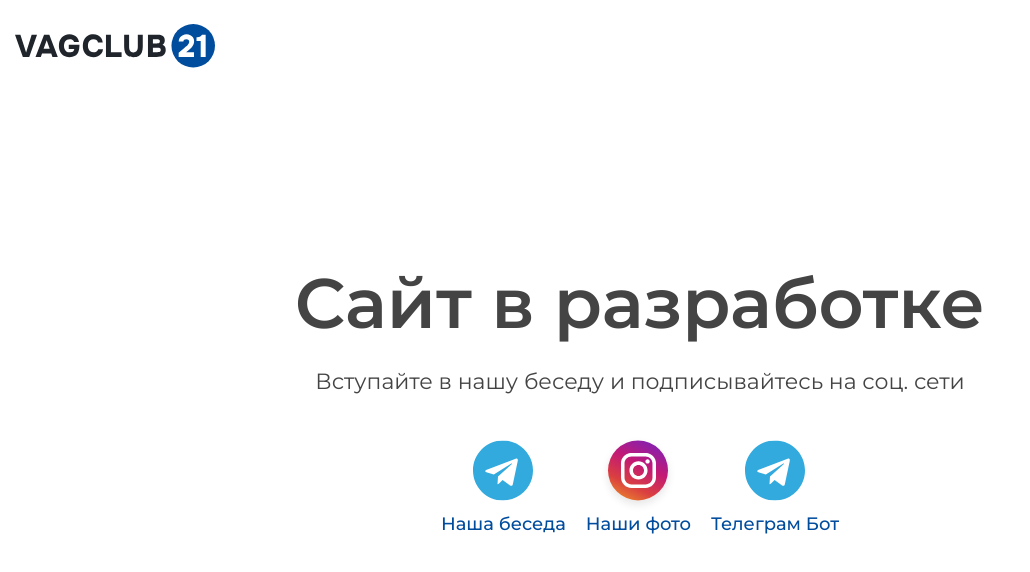
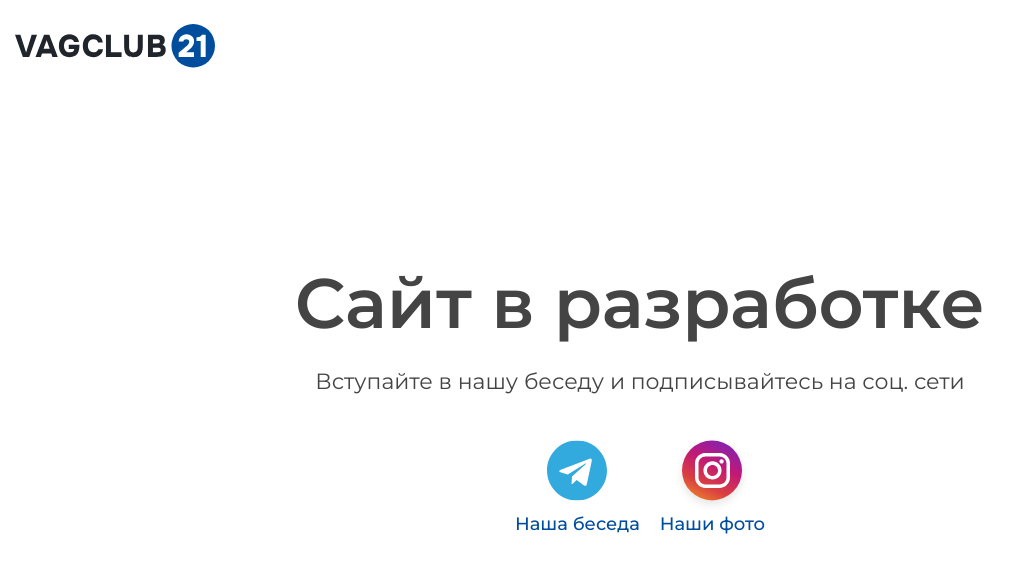
Before and after one commit to Werwllleh/vagclub21-site, a Next.js app: page / in a window 1280 px wide. Shown: the top 572 px of the page, without its empty margins (0-1030 px from the left). Built offline with nearby package versions, Linux system fonts and the light colour scheme.

Commit message:
update dependencies

```diff
--- a/package.json
+++ b/package.json
@@ -9,11 +9,11 @@
     "lint": "next lint"
   },
   "dependencies": {
-    "next": "15.5.3",
+    "next": "16.2.9",
     "react": "^19.0.0",
     "react-dom": "^19.0.0"
   },
   "devDependencies": {
-    "sass": "^1.83.0"
+    "sass": "^1.100.0"
   }
 }
--- a/src/components/social-links.js
+++ b/src/components/social-links.js
@@ -36,7 +36,7 @@ const SocialLinks = () => {
           </div>
         </div>
       </Link>
-      <Link onClick={() => ymReach(YM_METHOD.REACH_GOAL, 'bot')}
+      {/*<Link onClick={() => ymReach(YM_METHOD.REACH_GOAL, 'bot')}
             target="_blank"
             href="https://t.me/VW21ClubBot"
             className="page-soon__link"
@@ -49,7 +49,7 @@ const SocialLinks = () => {
             Телеграм Бот
           </div>
         </div>
-      </Link>
+      </Link>*/}
     </div>
   );
 };
```
Also changed, not shown: 1 other file (tests, documents, lock files or other folders).
